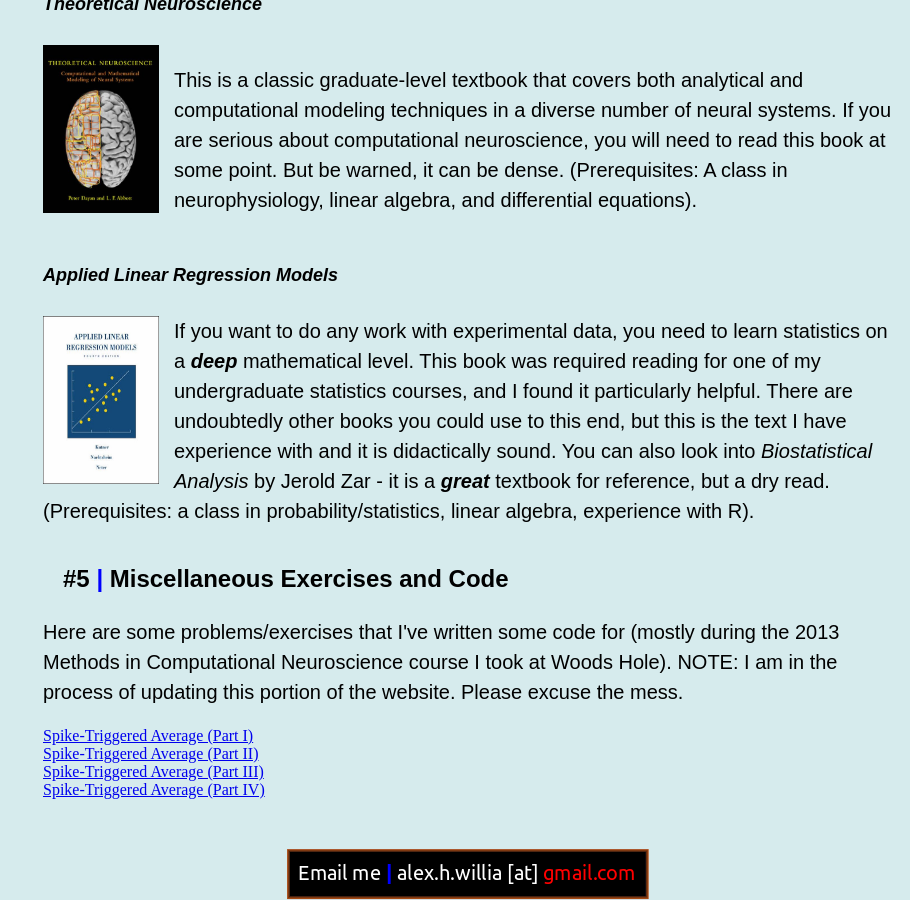
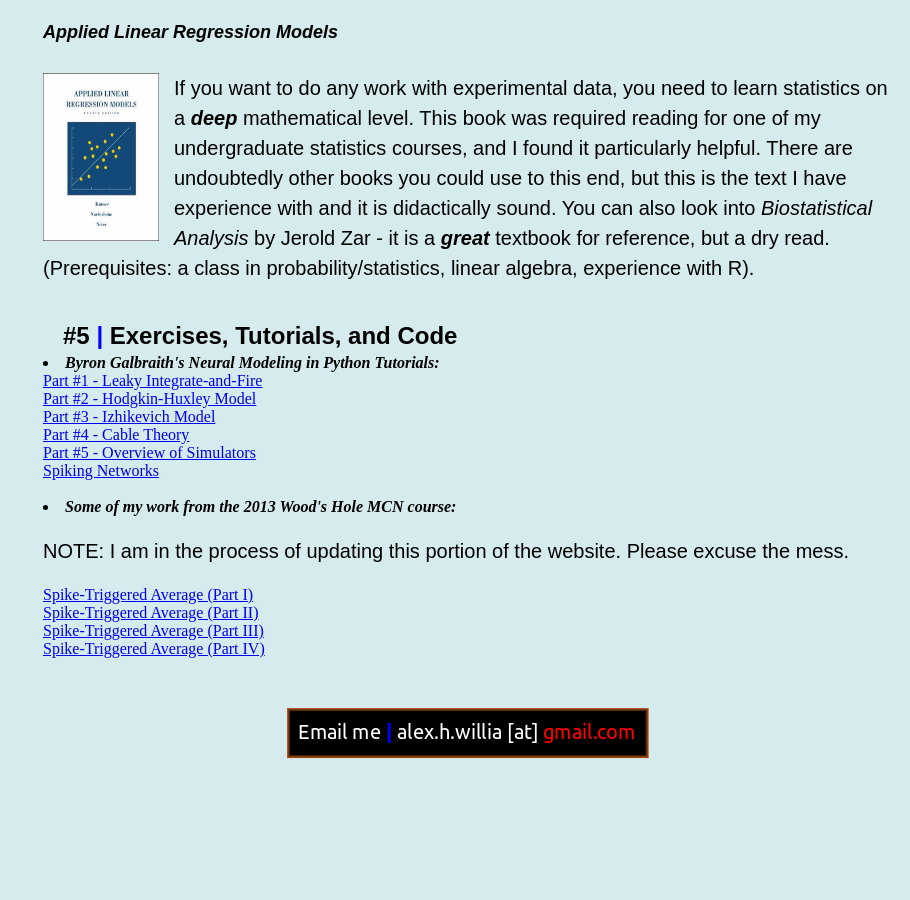
Before and after one commit to ahwillia/ahwillia.github.com, a Jekyll site: the page built from notes/index.html, in a window 1280 px wide and 900 px high, scrolled down 3255 px. Shown: the whole window, without its empty margins (370-1280 px from the left). Built offline with Jekyll 4.4.1, drawn with Linux system fonts in a browser that asks for light colours; after the commit the page ends 4014 px from its top, so only the background shows below that; some of the changed text lies outside the part shown.

Commit message:
moved Galbraith articles

```diff
--- a/notes/index.html
+++ b/notes/index.html
@@ -66,16 +66,6 @@ title: Notes
 	  </b></i></li>
 	  An excellent open-access and peer-reviewed analogue to wikipedia
 	  with a strong focus in computational neuroscience and dynamical systems. <br><br>
-      <li><i><b>
-	    Byron Galbraith's Neural Modeling in Python Tutorials:
-	  </b></i></li>
-	  <a href="http://www.neurdon.com/2011/01/19/neural-modeling-with-python-part-1/" target="_blank"> Part #1 - Leaky Integrate-and-Fire </a><br>
-	  <a href="http://www.neurdon.com/2011/01/26/neural-modeling-with-python-part-2/" target="_blank"> Part #2 - Hodgkin-Huxley Model </a><br>
-	  <a href="http://www.neurdon.com/2011/02/02/neural-modeling-with-python-part-3/" target="_blank"> Part #3 - Izhikevich Model </a><br>
-	  <a href="http://www.neurdon.com/2011/02/11/neural-modeling-with-python-part-4/" target="_blank"> Part #4 - Cable Theory </a><br>
-	  <a href="http://www.neurdon.com/2011/02/22/neural-modeling-with-python-part-5/" target="_blank"> Part #5 - Overview of Simulators </a><br>
-	  <a href="http://www.neurdon.com/2011/03/06/spiking-neural-networks-in-python-part-1/" target="_blank"> Spiking Networks </a><br>
-	  <br><br>
       <li><i><b>
 	    <a href="http://redwood.berkeley.edu/videos.php" target="_blank"> Redwood Center Video Archive</a>
       </b></i></li>
@@ -192,12 +182,23 @@ title: Notes
 	  </p>
     </ul>
 
-  <div id="bodypara"> <b>#5 <span style="color:blue">|</span> Miscellaneous Exercises and Code</b> </div>
+  <div id="bodypara"> <b>#5 <span style="color:blue">|</span> Exercises, Tutorials, and Code</b> </div>
+  <li><i><b>
+    Byron Galbraith's Neural Modeling in Python Tutorials:
+  </b></i></li>
+  <a href="http://www.neurdon.com/2011/01/19/neural-modeling-with-python-part-1/" target="_blank"> Part #1 - Leaky Integrate-and-Fire </a><br>
+  <a href="http://www.neurdon.com/2011/01/26/neural-modeling-with-python-part-2/" target="_blank"> Part #2 - Hodgkin-Huxley Model </a><br>
+  <a href="http://www.neurdon.com/2011/02/02/neural-modeling-with-python-part-3/" target="_blank"> Part #3 - Izhikevich Model </a><br>
+  <a href="http://www.neurdon.com/2011/02/11/neural-modeling-with-python-part-4/" target="_blank"> Part #4 - Cable Theory </a><br>
+  <a href="http://www.neurdon.com/2011/02/22/neural-modeling-with-python-part-5/" target="_blank"> Part #5 - Overview of Simulators </a><br>
+  <a href="http://www.neurdon.com/2011/03/06/spiking-neural-networks-in-python-part-1/" target="_blank"> Spiking Networks </a><br><br>
+
+  <li><i><b>
+    Some of my work from the 2013 Wood's Hole MCN course:
+  </b></i></li>
   <p>
-    Here are some problems/exercises that I've written some code for
-    (mostly during the 2013 Methods in Computational Neuroscience course
-    I took at Woods Hole). NOTE: I am in the process of updating this
-    portion of the website. Please excuse the mess.
+	NOTE: I am in the process of updating this portion of the website.
+	Please excuse the mess.
   </p>
   <a href="/notes/ps2_3a/problem3a_alex" target="_blank">Spike-Triggered Average (Part I)</a></b><br>
   <a href="/notes/ps2_3b/problem3b_alex" target="_blank">Spike-Triggered Average (Part II)</a></b><br>
```
